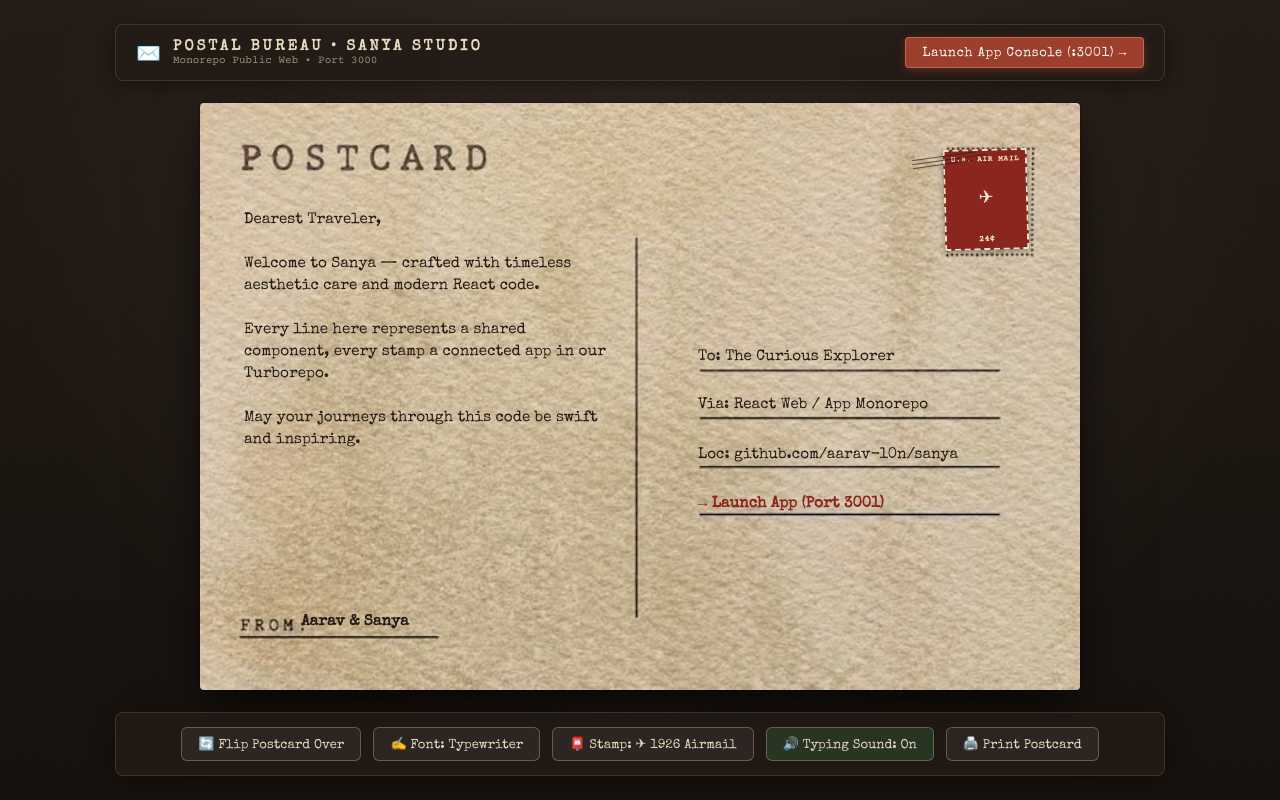
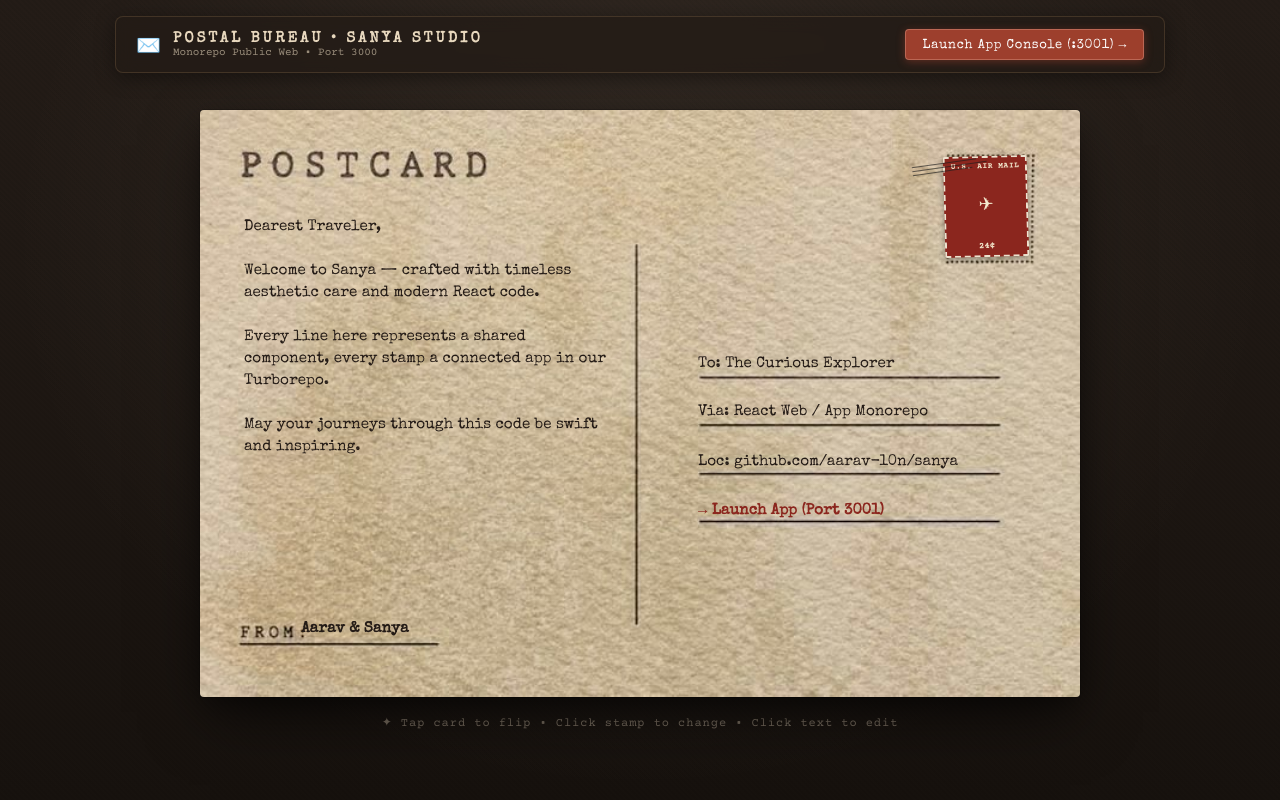
Before and after one commit to aarav-10n/sanya, a Next.js app in the folder apps/web/: page / in a window 1280 px wide. Built offline with nearby package versions, Linux system fonts and the light colour scheme; a web font is replaced by a local one.

Commit message:
feat: direct postcard interactions with GSAP 3D flip without layout shift

```diff
--- a/apps/web/app/globals.css
+++ b/apps/web/app/globals.css
@@ -35,25 +35,26 @@ a {
 }
 
 /* 3D Flip Card Container */
-.postcard-flipper {
-  perspective: 1200px;
-  transform-style: preserve-3d;
+.postcard-wrapper {
+  position: relative;
+  width: 100%;
+  max-width: 880px;
+  aspect-ratio: 1.5 / 1;
+  perspective: 1600px;
 }
 
 .postcard-inner {
-  position: relative;
+  position: absolute;
+  inset: 0;
   width: 100%;
   height: 100%;
-  transition: transform 0.8s cubic-bezier(0.34, 1.56, 0.64, 1);
   transform-style: preserve-3d;
-}
-
-.postcard-inner.flipped {
-  transform: rotateY(180deg);
+  will-change: transform;
 }
 
 .postcard-face {
   position: absolute;
+  inset: 0;
   width: 100%;
   height: 100%;
   backface-visibility: hidden;
@@ -64,6 +65,10 @@ a {
     0 25px 60px -10px rgba(0, 0, 0, 0.6),
     0 10px 25px -5px rgba(0, 0, 0, 0.4),
     0 0 0 1px rgba(0, 0, 0, 0.15);
+}
+
+.postcard-back {
+  transform: rotateY(0deg);
 }
 
 .postcard-front {
--- a/apps/web/app/page.tsx
+++ b/apps/web/app/page.tsx
@@ -1,18 +1,20 @@
 "use client";
 
-import React, { useState, useRef } from "react";
+import React, { useState, useEffect, useRef } from "react";
+import gsap from "gsap";
 
 // Synthesized vintage typewriter sound generator using Web Audio API
 const playTypewriterSound = () => {
   try {
-    const AudioContext = window.AudioContext || (window as unknown as { webkitAudioContext: typeof window.AudioContext }).webkitAudioContext;
+    const AudioContext =
+      window.AudioContext ||
+      (window as unknown as { webkitAudioContext: typeof window.AudioContext }).webkitAudioContext;
     if (!AudioContext) return;
     const ctx = new AudioContext();
     const osc = ctx.createOscillator();
     const gain = ctx.createGain();
     const filter = ctx.createBiquadFilter();
 
-    // White noise / click simulation
     osc.type = "triangle";
     osc.frequency.setValueAtTime(140 + Math.random() * 80, ctx.currentTime);
     osc.frequency.exponentialRampToValueAtTime(30, ctx.currentTime + 0.04);
@@ -30,7 +32,7 @@ const playTypewriterSound = () => {
     osc.start();
     osc.stop(ctx.currentTime + 0.045);
   } catch {
-    // Audio context not allowed before user gesture
+    // Audio context initialization
   }
 };
 
@@ -76,9 +78,6 @@ const STAMP_COLLECTION = [
 export default function PostcardLandingPage() {
   const [isFlipped, setIsFlipped] = useState(false);
   const [stampIndex, setStampIndex] = useState(0);
-  const [hasStamp, setHasStamp] = useState(true);
-  const [fontMode, setFontMode] = useState<"typewriter" | "handwritten" | "courier">("typewriter");
-  const [soundEnabled, setSoundEnabled] = useState(true);
 
   // Editable text states
   const [message, setMessage] = useState(
@@ -92,40 +91,24 @@ export default function PostcardLandingPage() {
   const [addressLine2, setAddressLine2] = useState("Via: React Web / App Monorepo");
   const [addressLine3, setAddressLine3] = useState("Loc: github.com/aarav-10n/sanya");
 
-  // Parallax 3D tilt tracking
-  const [tilt, setTilt] = useState({ x: 0, y: 0 });
-  const cardRef = useRef<HTMLDivElement>(null);
+  const cardInnerRef = useRef<HTMLDivElement>(null);
 
-  const handleMouseMove = (e: React.MouseEvent<HTMLDivElement>) => {
-    if (!cardRef.current) return;
-    const rect = cardRef.current.getBoundingClientRect();
-    const x = e.clientX - rect.left;
-    const y = e.clientY - rect.top;
-    const centerX = rect.width / 2;
-    const centerY = rect.height / 2;
+  // GSAP 3D Rotation Flip — zero layout shift, strictly pivots around 50% 50%
+  useEffect(() => {
+    if (!cardInnerRef.current) return;
+    gsap.to(cardInnerRef.current, {
+      rotationY: isFlipped ? 180 : 0,
+      duration: 0.75,
+      ease: "power2.inOut",
+      transformOrigin: "50% 50%",
+      force3D: true,
+    });
+  }, [isFlipped]);
 
-    const tiltX = (y - centerY) / 35;
-    const tiltY = (centerX - x) / 35;
-
-    setTilt({ x: tiltX, y: tiltY });
+  const handleCardClick = () => {
+    setIsFlipped((prev) => !prev);
+    playTypewriterSound();
   };
-
-  const handleMouseLeave = () => {
-    setTilt({ x: 0, y: 0 });
-  };
-
-  const handleKeyStroke = () => {
-    if (soundEnabled) {
-      playTypewriterSound();
-    }
-  };
-
-  const currentFontFamily =
-    fontMode === "typewriter"
-      ? "'Special Elite', monospace"
-      : fontMode === "handwritten"
-      ? "'Caveat', cursive"
-      : "'Courier Prime', monospace";
 
   const currentStamp = STAMP_COLLECTION[stampIndex] ?? STAMP_COLLECTION[0]!;
 
@@ -133,21 +116,25 @@ export default function PostcardLandingPage() {
     <div
       style={{
         minHeight: "100vh",
+        width: "100%",
         display: "flex",
         flexDirection: "column",
-        justifyContent: "space-between",
         alignItems: "center",
-        padding: "24px 16px",
+        justifyContent: "center",
+        padding: "80px 16px 40px 16px",
         position: "relative",
-        userSelect: "none",
       }}
     >
       {/* Top Vintage Navigation Header */}
       <header
         className="desk-header"
         style={{
-          width: "100%",
+          position: "absolute",
+          top: "16px",
+          left: "16px",
+          right: "16px",
           maxWidth: "1050px",
+          margin: "0 auto",
           display: "flex",
           justifyContent: "space-between",
           alignItems: "center",
@@ -157,6 +144,7 @@ export default function PostcardLandingPage() {
           borderRadius: "8px",
           backdropFilter: "blur(8px)",
           boxShadow: "0 4px 20px rgba(0,0,0,0.4)",
+          zIndex: 30,
         }}
       >
         <div style={{ display: "flex", alignItems: "center", gap: "12px" }}>
@@ -174,7 +162,14 @@ export default function PostcardLandingPage() {
             >
               Postal Bureau • Sanya Studio
             </h1>
-            <p style={{ margin: 0, fontSize: "11px", color: "rgba(232, 216, 190, 0.6)", fontFamily: "'Courier Prime', monospace" }}>
+            <p
+              style={{
+                margin: 0,
+                fontSize: "11px",
+                color: "rgba(232, 216, 190, 0.6)",
+                fontFamily: "'Courier Prime', monospace",
+              }}
+            >
               Monorepo Public Web • Port 3000
             </p>
           </div>
@@ -205,34 +200,27 @@ export default function PostcardLandingPage() {
       <main
         style={{
           width: "100%",
-          maxWidth: "960px",
-          margin: "auto 0",
+          maxWidth: "880px",
           display: "flex",
+          flexDirection: "column",
+          alignItems: "center",
           justifyContent: "center",
-          alignItems: "center",
         }}
       >
+        <div className="postcard-wrapper">
           <div
-          ref={cardRef}
-          onMouseMove={handleMouseMove}
-          onMouseLeave={handleMouseLeave}
-          className="postcard-flipper"
-          style={{
-            width: "100%",
-            aspectRatio: "1.5 / 1",
-            maxWidth: "880px",
-            transform: `perspective(1200px) rotateX(${tilt.x}deg) rotateY(${tilt.y}deg)`,
-            transition: "transform 0.15s ease-out",
-          }}
+            ref={cardInnerRef}
+            className="postcard-inner"
+            onClick={handleCardClick}
+            style={{ cursor: "pointer" }}
+            title={isFlipped ? "Tap to view back" : "Tap postcard to flip"}
           >
-          <div className={`postcard-inner ${isFlipped ? "flipped" : ""}`}>
             {/* ============================================================== */}
-            {/* POSTCARD BACK: Exact replica of the uploaded image + interactive */}
+            {/* POSTCARD BACK: Exact replica of reference image with inputs    */}
             {/* ============================================================== */}
             <div
-              className="postcard-face"
+              className="postcard-face postcard-back"
               style={{
-                position: "relative",
                 backgroundImage: "url('/postcard-bg.png')",
                 backgroundSize: "100% 100%",
                 backgroundRepeat: "no-repeat",
@@ -240,18 +228,19 @@ export default function PostcardLandingPage() {
                 color: "#231b15",
               }}
             >
-              {/* Optional Subtle Warm Lighting Sheen Overlay */}
+              {/* Warm Ambient Sheen */}
               <div
                 style={{
                   position: "absolute",
                   inset: 0,
                   pointerEvents: "none",
-                  background: "radial-gradient(ellipse at 30% 25%, rgba(255, 245, 220, 0.15) 0%, transparent 60%)",
+                  background:
+                    "radial-gradient(ellipse at 30% 25%, rgba(255, 245, 220, 0.12) 0%, transparent 60%)",
                 }}
               />
 
               {/* ---------------------------------------------------------- */}
-              {/* LEFT SIDE: Interactive Letter / Typewriter Message Area */}
+              {/* LEFT SIDE: Directly editable typewriter letter             */}
               {/* ---------------------------------------------------------- */}
               <div
                 style={{
@@ -267,9 +256,10 @@ export default function PostcardLandingPage() {
               >
                 <textarea
                   value={message}
+                  onClick={(e) => e.stopPropagation()}
                   onChange={(e) => {
                     setMessage(e.target.value);
-                    handleKeyStroke();
+                    playTypewriterSound();
                   }}
                   placeholder="Click here to type your letter..."
                   spellCheck={false}
@@ -280,19 +270,20 @@ export default function PostcardLandingPage() {
                     outline: "none",
                     background: "transparent",
                     resize: "none",
-                    fontFamily: currentFontFamily,
-                    fontSize: fontMode === "handwritten" ? "clamp(0.85rem, 2vw, 1.35rem)" : "clamp(0.65rem, 1.4vw, 0.95rem)",
-                    lineHeight: fontMode === "handwritten" ? 1.35 : 1.45,
-                    color: fontMode === "handwritten" ? "#1a2c47" : "#241b16",
+                    fontFamily: "'Special Elite', monospace",
+                    fontSize: "clamp(0.65rem, 1.4vw, 0.95rem)",
+                    lineHeight: 1.45,
+                    color: "#241b16",
                     overflowY: "auto",
                     padding: 0,
                     margin: 0,
+                    cursor: "text",
                   }}
                 />
               </div>
 
               {/* ---------------------------------------------------------- */}
-              {/* BOTTOM LEFT: "FROM:" Text Input on top of the underline */}
+              {/* BOTTOM LEFT: "FROM:" Text Input directly on the line       */}
               {/* ---------------------------------------------------------- */}
               <div
                 style={{
@@ -308,9 +299,10 @@ export default function PostcardLandingPage() {
                 <input
                   type="text"
                   value={fromName}
+                  onClick={(e) => e.stopPropagation()}
                   onChange={(e) => {
                     setFromName(e.target.value);
-                    handleKeyStroke();
+                    playTypewriterSound();
                   }}
                   placeholder="Your Name / Signature"
                   style={{
@@ -318,23 +310,25 @@ export default function PostcardLandingPage() {
                     border: "none",
                     outline: "none",
                     background: "transparent",
-                    fontFamily: currentFontFamily,
-                    fontSize: fontMode === "handwritten" ? "clamp(0.85rem, 2vw, 1.3rem)" : "clamp(0.65rem, 1.4vw, 0.95rem)",
-                    color: fontMode === "handwritten" ? "#1a2c47" : "#241b16",
+                    fontFamily: "'Special Elite', monospace",
+                    fontSize: "clamp(0.65rem, 1.4vw, 0.95rem)",
+                    color: "#241b16",
                     fontWeight: 600,
+                    cursor: "text",
                   }}
                 />
               </div>
 
               {/* ---------------------------------------------------------- */}
-              {/* TOP RIGHT: Stamp Box & Interactive Stamp */}
+              {/* TOP RIGHT: Click directly on stamp to change it            */}
               {/* ---------------------------------------------------------- */}
               <div
-                onClick={() => {
+                onClick={(e) => {
+                  e.stopPropagation();
                   setStampIndex((prev) => (prev + 1) % STAMP_COLLECTION.length);
-                  handleKeyStroke();
+                  playTypewriterSound();
                 }}
-                title="Click to change vintage postage stamp"
+                title="Click stamp to change design"
                 style={{
                   position: "absolute",
                   top: "7.1%",
@@ -345,10 +339,9 @@ export default function PostcardLandingPage() {
                   display: "flex",
                   alignItems: "center",
                   justifyContent: "center",
-                  transition: "transform 0.2s ease",
+                  zIndex: 10,
                 }}
               >
-                {hasStamp && (
                 <div
                   style={{
                     width: "92%",
@@ -366,6 +359,7 @@ export default function PostcardLandingPage() {
                     fontFamily: "'Courier Prime', monospace",
                     transform: "rotate(-1.5deg)",
                     userSelect: "none",
+                    transition: "transform 0.15s ease",
                   }}
                 >
                   <span style={{ fontSize: "8px", fontWeight: 700, letterSpacing: "0.5px" }}>
@@ -374,10 +368,8 @@ export default function PostcardLandingPage() {
                   <span style={{ fontSize: "18px", lineHeight: 1 }}>{currentStamp.motif}</span>
                   <span style={{ fontSize: "9px", fontWeight: 700 }}>{currentStamp.price}</span>
                 </div>
-                )}
 
                 {/* Overlaid Wavy Postal Ink Cancellation Mark */}
-                {hasStamp && (
                 <div
                   style={{
                     position: "absolute",
@@ -395,11 +387,10 @@ export default function PostcardLandingPage() {
                   <div style={{ width: "75px", height: "1px", backgroundColor: "#1e1e1e" }} />
                   <div style={{ width: "60px", height: "1px", backgroundColor: "#1e1e1e" }} />
                 </div>
-                )}
               </div>
 
               {/* ---------------------------------------------------------- */}
-              {/* RIGHT SIDE: 4 Horizontal Address Lines with Interactive Text */}
+              {/* RIGHT SIDE: 4 Horizontal Address Lines with direct inputs  */}
               {/* ---------------------------------------------------------- */}
               {/* Line 1 */}
               <div
@@ -416,18 +407,20 @@ export default function PostcardLandingPage() {
                 <input
                   type="text"
                   value={addressLine1}
+                  onClick={(e) => e.stopPropagation()}
                   onChange={(e) => {
                     setAddressLine1(e.target.value);
-                    handleKeyStroke();
+                    playTypewriterSound();
                   }}
                   style={{
                     width: "100%",
                     border: "none",
                     outline: "none",
                     background: "transparent",
-                    fontFamily: currentFontFamily,
-                    fontSize: fontMode === "handwritten" ? "clamp(0.85rem, 2vw, 1.25rem)" : "clamp(0.65rem, 1.4vw, 0.95rem)",
-                    color: fontMode === "handwritten" ? "#1a2c47" : "#241b16",
+                    fontFamily: "'Special Elite', monospace",
+                    fontSize: "clamp(0.65rem, 1.4vw, 0.95rem)",
+                    color: "#241b16",
+                    cursor: "text",
                   }}
                 />
               </div>
@@ -447,18 +440,20 @@ export default function PostcardLandingPage() {
                 <input
                   type="text"
                   value={addressLine2}
+                  onClick={(e) => e.stopPropagation()}
                   onChange={(e) => {
                     setAddressLine2(e.target.value);
-                    handleKeyStroke();
+                    playTypewriterSound();
                   }}
                   style={{
                     width: "100%",
                     border: "none",
                     outline: "none",
                     background: "transparent",
-                    fontFamily: currentFontFamily,
-                    fontSize: fontMode === "handwritten" ? "clamp(0.85rem, 2vw, 1.25rem)" : "clamp(0.65rem, 1.4vw, 0.95rem)",
-                    color: fontMode === "handwritten" ? "#1a2c47" : "#241b16",
+                    fontFamily: "'Special Elite', monospace",
+                    fontSize: "clamp(0.65rem, 1.4vw, 0.95rem)",
+                    color: "#241b16",
+                    cursor: "text",
                   }}
                 />
               </div>
@@ -478,23 +473,25 @@ export default function PostcardLandingPage() {
                 <input
                   type="text"
                   value={addressLine3}
+                  onClick={(e) => e.stopPropagation()}
                   onChange={(e) => {
                     setAddressLine3(e.target.value);
-                    handleKeyStroke();
+                    playTypewriterSound();
                   }}
                   style={{
                     width: "100%",
                     border: "none",
                     outline: "none",
                     background: "transparent",
-                    fontFamily: currentFontFamily,
-                    fontSize: fontMode === "handwritten" ? "clamp(0.85rem, 2vw, 1.25rem)" : "clamp(0.65rem, 1.4vw, 0.95rem)",
-                    color: fontMode === "handwritten" ? "#1a2c47" : "#241b16",
+                    fontFamily: "'Special Elite', monospace",
+                    fontSize: "clamp(0.65rem, 1.4vw, 0.95rem)",
+                    color: "#241b16",
+                    cursor: "text",
                   }}
                 />
               </div>
 
-              {/* Line 4: Interactive Monorepo Portal Action */}
+              {/* Line 4: Clickable portal link to app dashboard */}
               <div
                 style={{
                   position: "absolute",
@@ -508,9 +505,10 @@ export default function PostcardLandingPage() {
               >
                 <a
                   href="http://localhost:3001"
+                  onClick={(e) => e.stopPropagation()}
                   style={{
-                    fontFamily: currentFontFamily,
-                    fontSize: fontMode === "handwritten" ? "clamp(0.85rem, 2vw, 1.35rem)" : "clamp(0.65rem, 1.4vw, 0.95rem)",
+                    fontFamily: "'Special Elite', monospace",
+                    fontSize: "clamp(0.65rem, 1.4vw, 0.95rem)",
                     fontWeight: 700,
                     color: "#8b261e",
                     textDecoration: "none",
@@ -525,13 +523,12 @@ export default function PostcardLandingPage() {
             </div>
 
             {/* ============================================================== */}
-            {/* POSTCARD FRONT: Vintage Travel Illustration Side (When Flipped) */}
+            {/* POSTCARD FRONT: Vintage Scenic Illustration Side               */}
             {/* ============================================================== */}
             <div
               className="postcard-face postcard-front"
               style={{
                 backgroundColor: "#2e231c",
-                position: "relative",
                 display: "flex",
                 flexDirection: "column",
                 justifyContent: "center",
@@ -570,7 +567,8 @@ export default function PostcardLandingPage() {
                     width: "120%",
                     height: "140px",
                     background: "#0d1b2a",
-                    clipPath: "polygon(0 100%, 15% 45%, 35% 85%, 55% 30%, 75% 75%, 90% 40%, 100% 100%)",
+                    clipPath:
+                      "polygon(0 100%, 15% 45%, 35% 85%, 55% 30%, 75% 75%, 90% 40%, 100% 100%)",
                   }}
                 />
               </div>
@@ -624,145 +622,24 @@ export default function PostcardLandingPage() {
             </div>
           </div>
         </div>
-      </main>
 
-      {/* Bottom Vintage Control Bar */}
-      <footer
-        className="controls-bar"
+        {/* Subtle, Elegant Hint Below Postcard */}
+        <div
           style={{
-          width: "100%",
-          maxWidth: "1050px",
-          display: "flex",
-          justifyContent: "center",
-          alignItems: "center",
-          gap: "12px",
-          flexWrap: "wrap",
-          padding: "14px 20px",
-          background: "rgba(35, 27, 22, 0.75)",
-          border: "1px solid rgba(190, 150, 100, 0.2)",
-          borderRadius: "8px",
-          backdropFilter: "blur(8px)",
-          boxShadow: "0 4px 20px rgba(0,0,0,0.4)",
+            marginTop: "18px",
+            fontFamily: "'Courier Prime', monospace",
+            fontSize: "12px",
+            color: "rgba(232, 216, 190, 0.45)",
+            textAlign: "center",
+            letterSpacing: "0.08em",
+            pointerEvents: "none",
           }}
         >
-        <button
-          onClick={() => {
-            setIsFlipped(!isFlipped);
-            handleKeyStroke();
-          }}
-          style={{
-            display: "inline-flex",
-            alignItems: "center",
-            gap: "8px",
-            padding: "8px 16px",
-            borderRadius: "6px",
-            border: "1px solid rgba(232, 216, 190, 0.3)",
-            backgroundColor: "rgba(255, 255, 255, 0.06)",
-            color: "#e8d8be",
-            fontFamily: "'Special Elite', monospace",
-            fontSize: "13px",
-            cursor: "pointer",
-            transition: "all 0.2s ease",
-          }}
-        >
-          🔄 {isFlipped ? "Flip to Message Side" : "Flip Postcard Over"}
-        </button>
-
-        <button
-          onClick={() => {
-            setFontMode((prev) =>
-              prev === "typewriter"
-                ? "handwritten"
-                : prev === "handwritten"
-                ? "courier"
-                : "typewriter"
-            );
-            handleKeyStroke();
-          }}
-          style={{
-            display: "inline-flex",
-            alignItems: "center",
-            gap: "8px",
-            padding: "8px 16px",
-            borderRadius: "6px",
-            border: "1px solid rgba(232, 216, 190, 0.3)",
-            backgroundColor: "rgba(255, 255, 255, 0.06)",
-            color: "#e8d8be",
-            fontFamily: "'Special Elite', monospace",
-            fontSize: "13px",
-            cursor: "pointer",
-            transition: "all 0.2s ease",
-          }}
-        >
-          ✍️ Font: {fontMode === "typewriter" ? "Typewriter" : fontMode === "handwritten" ? "Handwritten" : "Courier"}
-        </button>
-
-        <button
-          onClick={() => {
-            setStampIndex((prev) => (prev + 1) % STAMP_COLLECTION.length);
-            handleKeyStroke();
-          }}
-          style={{
-            display: "inline-flex",
-            alignItems: "center",
-            gap: "8px",
-            padding: "8px 16px",
-            borderRadius: "6px",
-            border: "1px solid rgba(232, 216, 190, 0.3)",
-            backgroundColor: "rgba(255, 255, 255, 0.06)",
-            color: "#e8d8be",
-            fontFamily: "'Special Elite', monospace",
-            fontSize: "13px",
-            cursor: "pointer",
-            transition: "all 0.2s ease",
-          }}
-        >
-          📮 Stamp: {currentStamp.motif} {currentStamp.title}
-        </button>
-
-        <button
-          onClick={() => {
-            setSoundEnabled(!soundEnabled);
-            if (!soundEnabled) playTypewriterSound();
-          }}
-          style={{
-            display: "inline-flex",
-            alignItems: "center",
-            gap: "8px",
-            padding: "8px 16px",
-            borderRadius: "6px",
-            border: "1px solid rgba(232, 216, 190, 0.3)",
-            backgroundColor: soundEnabled ? "rgba(70, 140, 80, 0.25)" : "rgba(255, 255, 255, 0.06)",
-            color: "#e8d8be",
-            fontFamily: "'Special Elite', monospace",
-            fontSize: "13px",
-            cursor: "pointer",
-            transition: "all 0.2s ease",
-          }}
-        >
-          {soundEnabled ? "🔊 Typing Sound: On" : "🔈 Typing Sound: Muted"}
-        </button>
-
-        <button
-          onClick={() => window.print()}
-          style={{
-            display: "inline-flex",
-            alignItems: "center",
-            gap: "8px",
-            padding: "8px 16px",
-            borderRadius: "6px",
-            border: "1px solid rgba(232, 216, 190, 0.3)",
-            backgroundColor: "rgba(255, 255, 255, 0.06)",
-            color: "#e8d8be",
-            fontFamily: "'Special Elite', monospace",
-            fontSize: "13px",
-            cursor: "pointer",
-            transition: "all 0.2s ease",
-          }}
-        >
-          🖨️ Print Postcard
-        </button>
-      </footer>
+          {isFlipped
+            ? "✦ Tap postcard to flip back to letter"
+            : "✦ Tap card to flip • Click stamp to change • Click text to edit"}
+        </div>
+      </main>
     </div>
   );
 }
--- a/apps/web/package.json
+++ b/apps/web/package.json
@@ -12,6 +12,7 @@
   },
   "dependencies": {
     "@repo/ui": "*",
+    "gsap": "^3.15.0",
     "next": "16.3.8",
     "react": "19.2.8",
     "react-dom": "19.2.8"
```
Also changed, not shown: 1 other file (tests, documents, lock files or other folders). Lines whose indentation alone changed are shown as unchanged.
